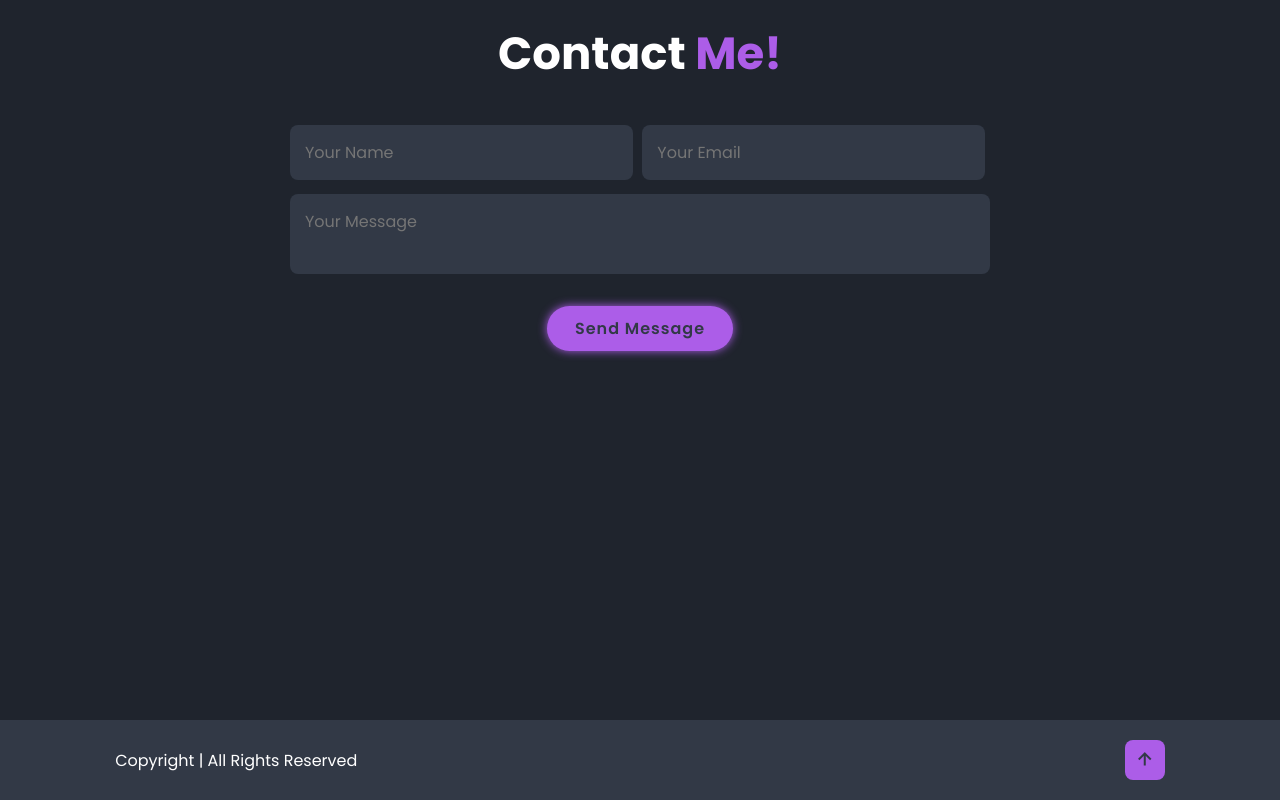
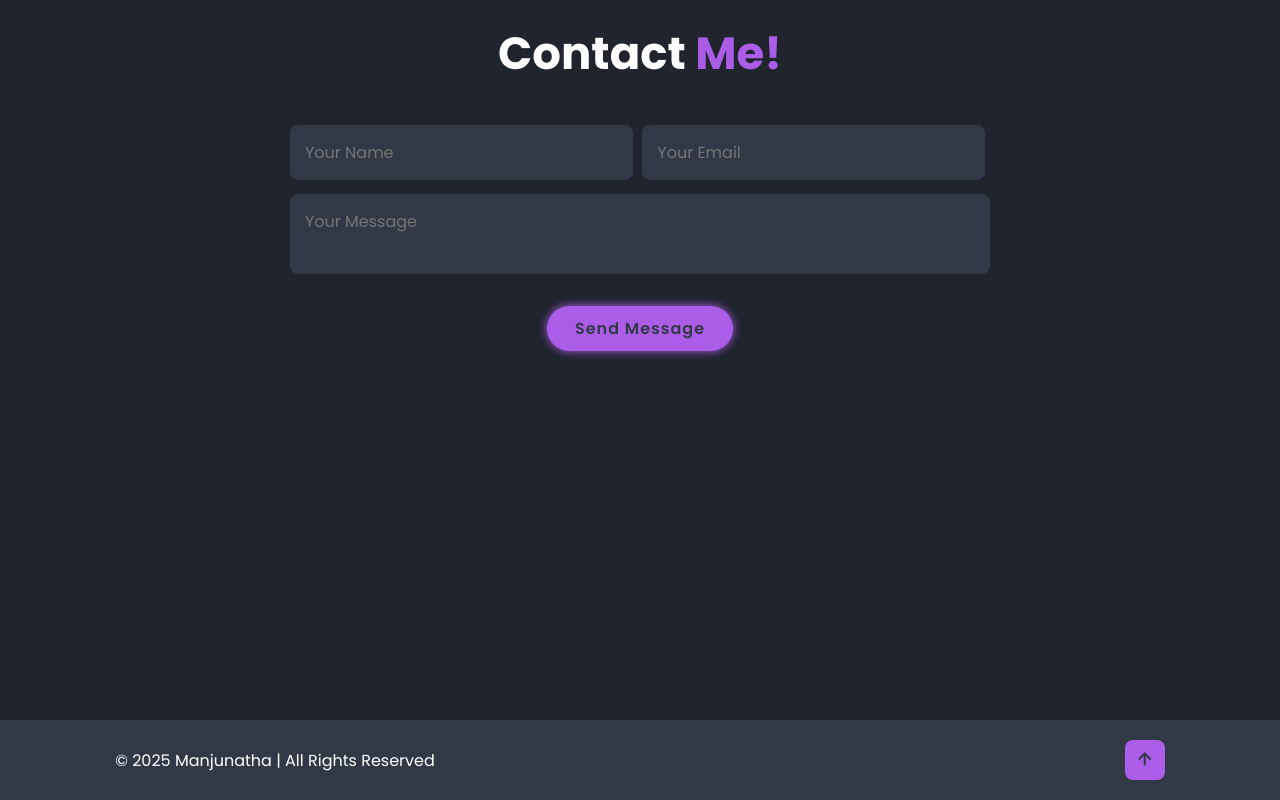
Before and after one commit to Manjuhallegowda/Portfolio_Manju, a plain HTML site: page index.html in a window 1280 px wide. Shown: the part 3280-4080 px from the top of the page. Drawn offline with nearby package versions, Linux system fonts and the light colour scheme.

Commit message:
Update index.html

```diff
--- a/index.html
+++ b/index.html
@@ -193,7 +193,7 @@
   <!-- footer design -->
   <footer class="footer">
     <div class="footer-text">
-      <p>Copyright | All Rights Reserved</p>
+      <p>&copy; 2025 Manjunatha | All Rights Reserved</p>
     </div>
 
     <div class="footer-iconTop">
```
